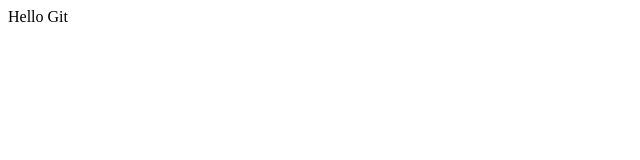
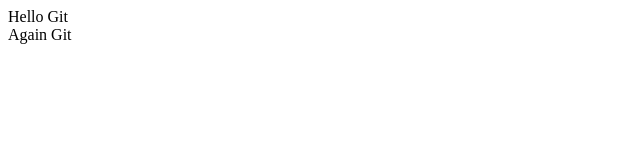
Before and after one commit to imrandotftr/hello, a plain HTML site: page index.html in a window 1280 px wide. Shown: the full height of the page, 0-640 px from the left. Drawn offline with Linux system fonts and the light colour scheme.

```diff
--- a/index.html
+++ b/index.html
@@ -4,5 +4,6 @@
 	</head>
 	<body>
 		<div class="demo">Hello Git</div>
+		</div class="newdiv">Again Git</div>
 	</body>
 </html>
```
